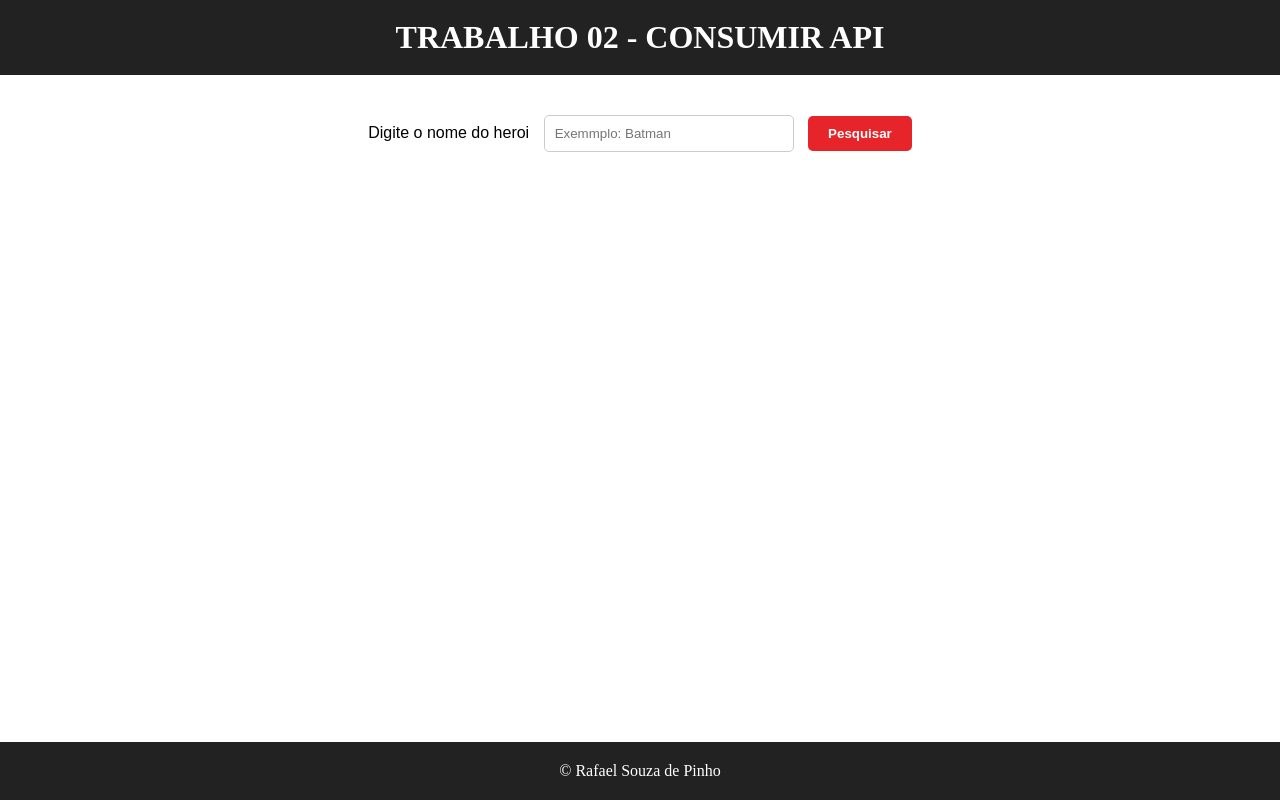
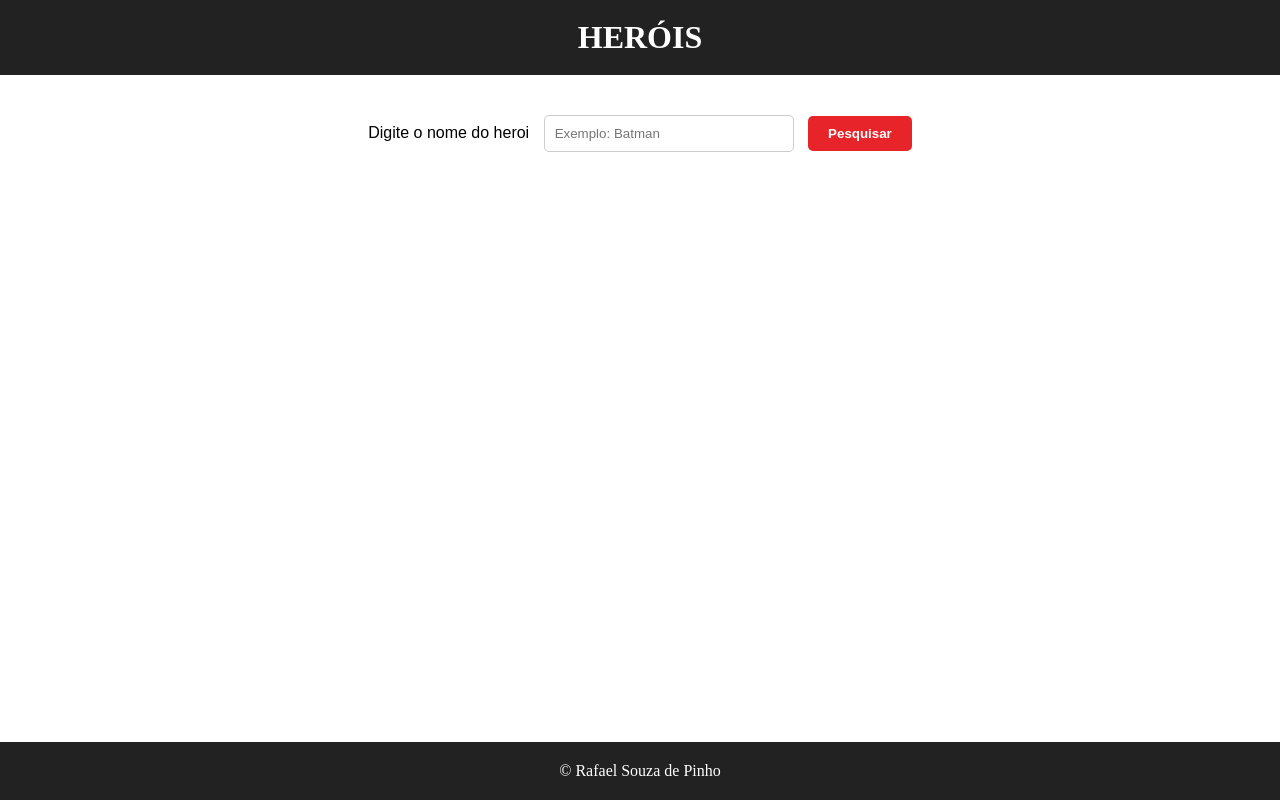
Before and after one commit to RafaelPinhoDev/consumo-api-personagens, a plain HTML site: page index.html in a window 1280 px wide. Drawn offline with Linux system fonts and the light colour scheme.

Commit message:
Update
Adição de cor de fundo e correção do erro de digitação no placeholder

```diff
--- a/index.html
+++ b/index.html
@@ -9,12 +9,12 @@
 </head>
 <body>
     <header>
-        <h1>TRABALHO 02 - CONSUMIR API</h1>
+        <h1>HERÓIS</h1>
     </header>
 
     <main class="containter">
         <label for="busca-heroi">Digite o nome do heroi</label>
-        <input id="busca-heroi" class="busca-heroi" type="text" placeholder="Exemmplo: Batman" required>
+        <input id="busca-heroi" class="busca-heroi" type="text" placeholder="Exemplo: Batman" required>
         <button id="pesquisar" class="pesquisar">Pesquisar</button>
         <div id="galeria" class="galeria"></div>
     </main>
```
